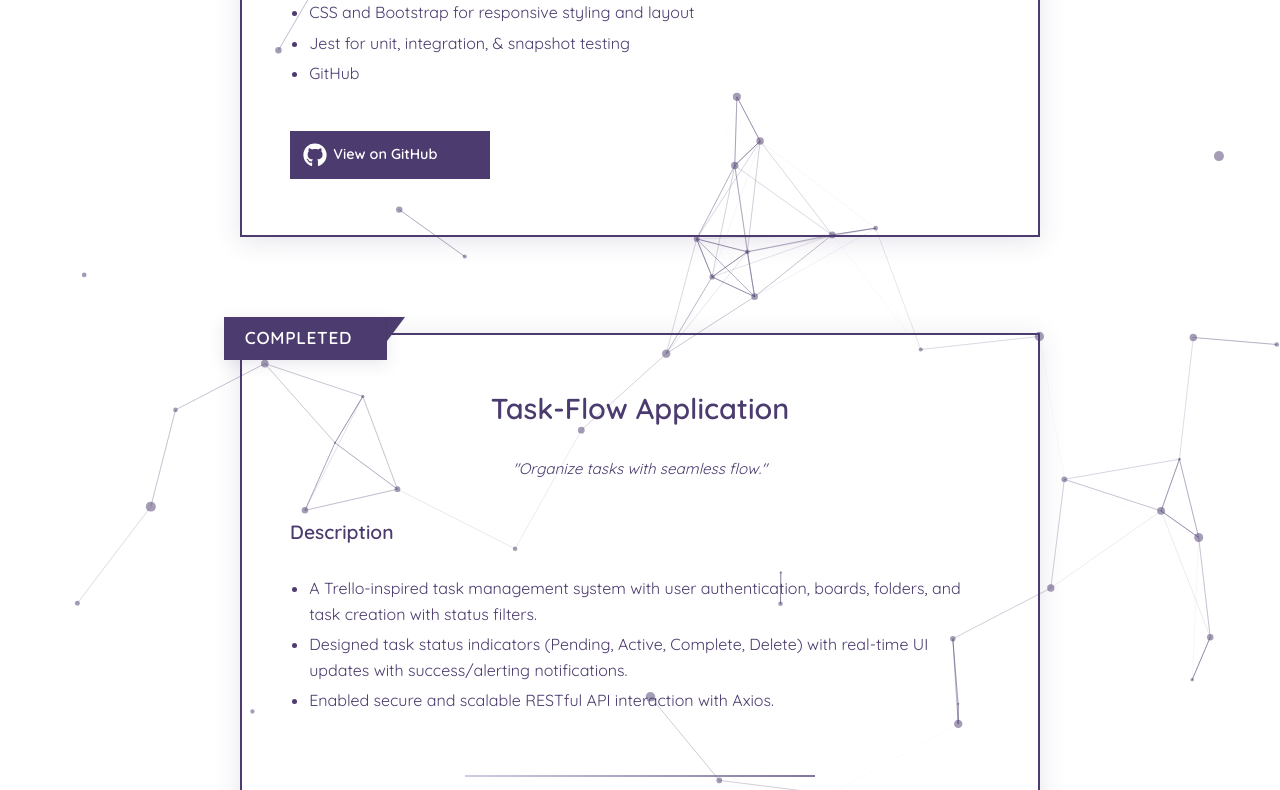
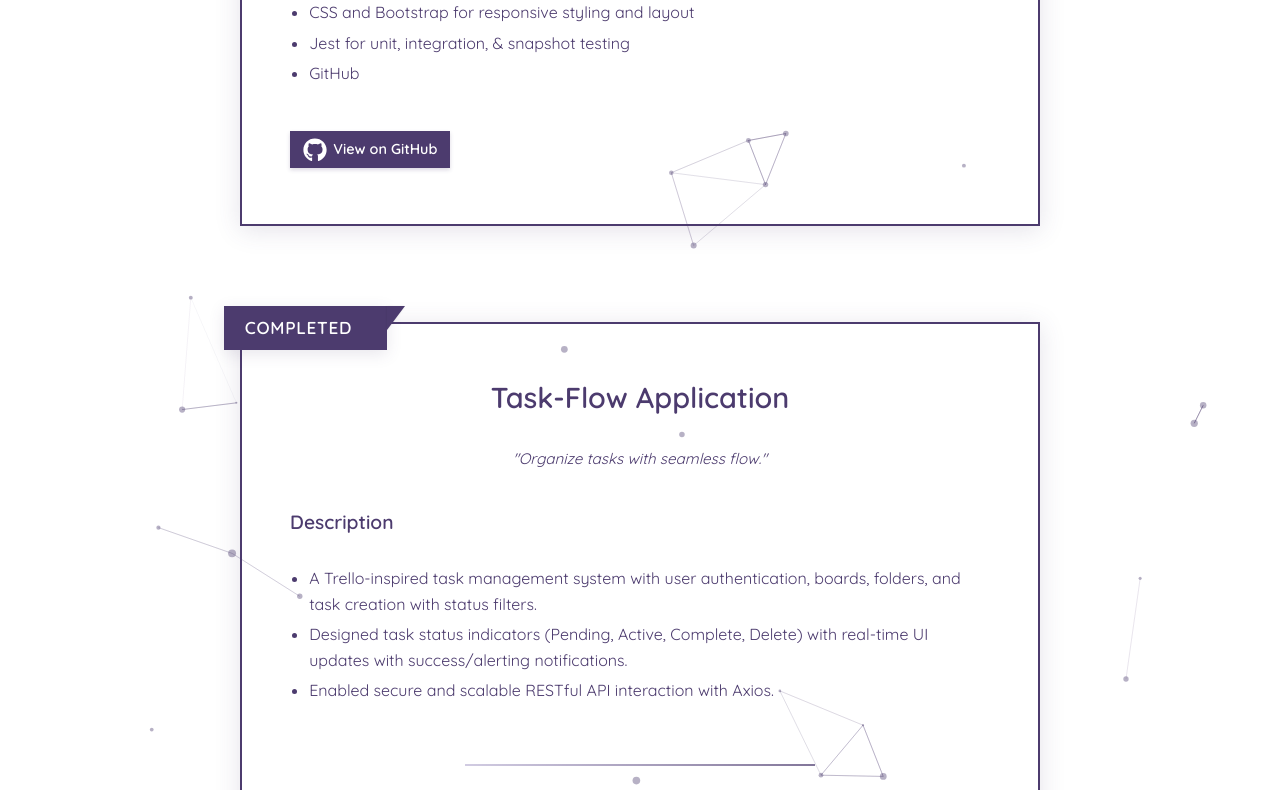
Before and after one commit to alymehroz512/alimehroz-portfolio, a React (Vite) app: page /projects in a window 1280 px wide. Shown: the part 1480-2270 px from the top of the page. Built offline with nearby package versions, Linux system fonts and the light colour scheme.

Commit message:
Resolve the particles animation issue in Project page also update its view github button display in cards and update its css

```diff
--- a/src/pages/Projects.jsx
+++ b/src/pages/Projects.jsx
@@ -182,6 +182,48 @@ function Projects() {
     await loadSlim(engine);
   }, []);
 
+  const particlesOptions = {
+    fullScreen: { enable: false },
+    background: { color: { value: "#ffffff" } },
+    fpsLimit: 60,
+    interactivity: {
+      events: {
+        onHover: { enable: true, mode: "repulse" },
+        resize: { enable: true },
+      },
+      modes: {
+        repulse: { distance: 80, duration: 0.4 },
+      },
+    },
+    particles: {
+      color: { value: "#4c3b6e" },
+      links: {
+        color: "#4c3b6e",
+        distance: 120,
+        enable: true,
+        opacity: 0.4,
+        width: 1,
+      },
+      move: {
+        enable: true,
+        speed: 1,
+        direction: "none",
+        random: false,
+        straight: false,
+        outModes: { default: "bounce" },
+      },
+      number: {
+        value: 25,
+        density: { enable: true, area: 1000 },
+      },
+      opacity: { value: 0.4 },
+      shape: { type: "circle" },
+      size: { value: { min: 1, max: 4 } },
+    },
+    detectRetina: true,
+    pauseOnOutsideViewport: true,
+  };
+
   const getResponsiveRibbon = (fullText, shortText) => {
     return windowWidth <= 425 ? shortText : fullText;
   };
@@ -193,46 +235,7 @@ function Projects() {
       <Particles
         id="tsparticles"
         init={particlesInit}
-        options={{
-          fullScreen: { enable: false },
-          background: { color: { value: "#ffffff" } },
-          fpsLimit: 120,
-          interactivity: {
-            events: {
-              onHover: { enable: true, mode: "repulse" },
-              resize: true,
-            },
-            modes: {
-              repulse: { distance: 100, duration: 0.4 },
-            },
-          },
-          particles: {
-            color: { value: "#4c3b6e" },
-            links: {
-              color: "#4c3b6e",
-              distance: 150,
-              enable: true,
-              opacity: 0.5,
-              width: 1,
-            },
-            move: {
-              enable: true,
-              speed: 1.5,
-              direction: "none",
-              random: false,
-              straight: false,
-              outModes: { default: "bounce" },
-            },
-            number: {
-              value: 40,
-              density: { enable: true, area: 800 },
-            },
-            opacity: { value: 0.5 },
-            shape: { type: "circle" },
-            size: { value: { min: 1, max: 5 } },
-          },
-          detectRetina: true,
-        }}
+        options={particlesOptions}
         className="particles-bg"
       />
       <Animated.div style={fadeIn} className="container-fluid projects-wrapper">
@@ -277,31 +280,13 @@ function Projects() {
                   <div className="project-github-container">
                     <a
                       href={project.link}
-                      style={{
-                        display: 'flex',
-                        alignItems: 'center',
-                        padding: isIconOnlyWidth ? '0.3rem' : '0.4rem 0.8rem',
-                        color: '#fff',
-                        backgroundColor: '#4c3b6e',
-                        textDecoration: 'none',
-                        position: 'relative',
-                        transition: 'all 0.3s',
-                        width: isIconOnlyWidth ? '36px' : 'auto',
-                        maxWidth: isIconOnlyWidth ? '36px' : '200px',
-                      }}
+                      className="github-button"
                       target="_blank"
                       rel="noopener noreferrer"
                     >
                       <FaGithub size={24} />
                       {!isIconOnlyWidth && (
-                        <span
-                          style={{
-                            margin: '0.4rem',
-                            fontSize: '0.9rem',
-                            fontWeight: 600,
-                            backgroundColor: '#4c3b6e',
-                          }}
-                        >
+                        <span className="github-text">
                           View on GitHub
                         </span>
                       )}
--- a/src/styles/Project.css
+++ b/src/styles/Project.css
@@ -7,6 +7,7 @@
   width: 100%;
   height: 100%;
   z-index: 0;
+  will-change: transform;
 }
 
 .projects-wrapper {
@@ -63,8 +64,7 @@
   font-size: 1.08rem;
   padding: 0.55rem 2.2rem 0.55rem 1.3rem;
   box-shadow: 0 4px 16px rgba(76, 59, 110, 0.13);
-  z-index: Ђ
-3;
+  z-index: 3;
   letter-spacing: 0.04em;
   text-transform: uppercase;
 }
@@ -155,34 +155,56 @@
   text-align: left;
 }
 
-.github-icon-link {
+.github-button {
   display: inline-flex;
   align-items: center;
   padding: 0.4rem 0.8rem;
   color: #fff;
-  background-color: #4c3b6e;
+  background: #4c3b6e;
   text-decoration: none;
-  position: relative;
-  transition: all 0.3s;
+  font-size: 0.9rem;
+  font-weight: 600;
+  transition: all 0.3s ease;
   max-width: 200px;
+  box-shadow: 0 2px 4px rgba(76, 59, 110, 0.2);
+  border: none;
 }
 
-.github-icon-link:hover {
-  transform: scaleX(1);
+.github-button:hover {
+  background: #5b4a8a; /* Slightly lighter shade for hover */
+  transform: translateY(-2px);
+  box-shadow: 0 4px 12px rgba(76, 59, 110, 0.4);
 }
 
-.github-icon-link:hover {
-  box-shadow: 0 4px 8px rgba(76, 59, 110, 0.3);
+.github-button .github-text {
+  margin-left: 0.4rem;
 }
 
-.github-text {
-  margin-left: 0.4rem;
-  font-size: 0.9rem;
-  font-weight: 600;
-  background: #4c3b6e;
+.github-button.disabled .github-text {
+  color: #fff;
 }
-.github-text.disabled {
-  color: #fff;
+
+@media (max-width: 767px) {
+  .github-button {
+    padding: 0.3rem 0.6rem;
+    max-width: 100px;
+  }
+
+  .github-button .github-text {
+    font-size: 0.8rem;
+  }
+}
+
+@media (max-width: 425px) {
+  .github-button {
+    padding: 0.3rem;
+    width: 36px;
+    max-width: 36px;
+  }
+
+  .github-button .github-text {
+    display: none;
+  }
 }
 
 .animated-hr {
@@ -291,15 +313,6 @@
     font-size: 1.1rem;
   }
 
-  .github-icon-link {
-    padding: 0.3rem 0.6rem;
-    max-width: 100px;
-  }
-
-  .github-text {
-    font-size: 0.8rem;
-  }
-
   .footer-content {
     flex-direction: row;
     align-items: center;
@@ -331,10 +344,6 @@
     right: -10px;
   }
 
-  .github-text {
-    font-size: 0.75rem;
-  }
-
   .footer-content {
     font-size: 0.8rem;
   }
```
